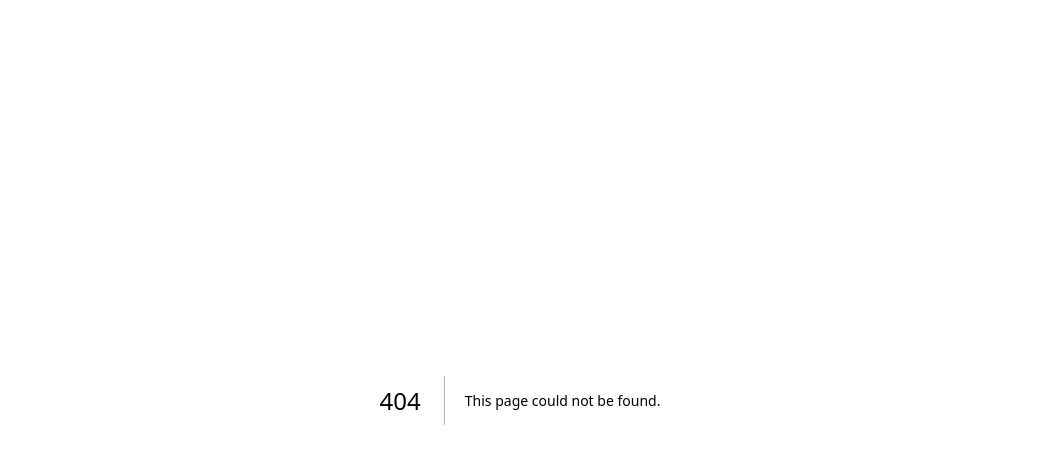
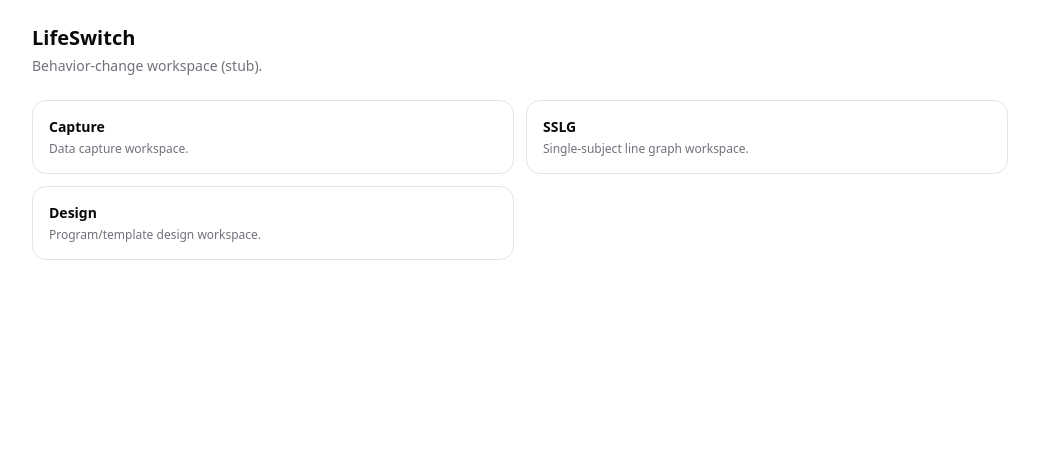
Before and after one commit to keashaborn/verbalsage-chat_v2, a Next.js app: page /lifeswitch in a window 1280 px wide. Before the commit this address had no page. Shown: the top 464 px of the page, without its empty margins (120-1159 px from the left). Built offline with nearby package versions, Linux system fonts and the light colour scheme.

Commit message:
auto: snapshot 2026-01-17T14:53:57Z

```diff
--- /dev/null
+++ b/app/lifeswitch/page.tsx
@@ -0,0 +1,29 @@
+export default function LifeSwitchPage() {
+  return (
+    <div className="min-h-screen bg-background text-foreground">
+      <div className="mx-auto w-full max-w-5xl p-6">
+        <div className="text-xl font-semibold">LifeSwitch</div>
+        <div className="mt-1 text-sm text-muted-foreground">
+          Behavior-change workspace (stub).
+        </div>
+
+        <div className="mt-6 grid gap-3 md:grid-cols-2">
+          <a className="rounded-xl border p-4 hover:bg-muted/40" href="/collect">
+            <div className="text-sm font-semibold">Capture</div>
+            <div className="mt-1 text-xs text-muted-foreground">Data capture workspace.</div>
+          </a>
+
+          <a className="rounded-xl border p-4 hover:bg-muted/40" href="/developer/sslg">
+            <div className="text-sm font-semibold">SSLG</div>
+            <div className="mt-1 text-xs text-muted-foreground">Single-subject line graph workspace.</div>
+          </a>
+
+          <a className="rounded-xl border p-4 hover:bg-muted/40" href="/developer/forms">
+            <div className="text-sm font-semibold">Design</div>
+            <div className="mt-1 text-xs text-muted-foreground">Program/template design workspace.</div>
+          </a>
+        </div>
+      </div>
+    </div>
+  );
+}
--- a/components/assistant-ui/threadlist-sidebar.tsx
+++ b/components/assistant-ui/threadlist-sidebar.tsx
@@ -71,6 +71,20 @@ export function ThreadListSidebar(props: React.ComponentProps<typeof Sidebar>) {
               }
             />
           </SidebarMenuItem>
+
+          <SidebarMenuItem>
+            <SidebarMenuButton size="lg" asChild>
+              <a href="/lifeswitch">
+                <div className="flex aspect-square size-8 items-center justify-center rounded-full bg-muted text-foreground">
+                  <span className="text-xs font-semibold">LS</span>
+                </div>
+                <div className="flex flex-col gap-0.5 leading-none">
+                  <span className="font-semibold">LifeSwitch</span>
+                  <span className="text-xs text-muted-foreground">Studio</span>
+                </div>
+              </a>
+            </SidebarMenuButton>
+          </SidebarMenuItem>
         </SidebarMenu>
       </SidebarFooter>
     </Sidebar>
--- /dev/null
+++ b/components/lifeswitch/LifeSwitchDrawer.tsx
@@ -0,0 +1,90 @@
+"use client";
+
+import * as React from "react";
+import * as Dialog from "@radix-ui/react-dialog";
+
+type LifeSwitchDrawerProps = {
+  trigger: React.ReactNode;
+};
+
+function navTo(href: string) {
+  // Keep it simple; this is a dev-only UX primitive for now.
+  window.location.assign(href);
+}
+
+export function LifeSwitchDrawer({ trigger }: LifeSwitchDrawerProps) {
+  const [open, setOpen] = React.useState(false);
+
+  return (
+    <Dialog.Root open={open} onOpenChange={setOpen}>
+      <Dialog.Trigger asChild>{trigger}</Dialog.Trigger>
+
+      <Dialog.Portal>
+        <Dialog.Overlay className="fixed inset-0 z-[9998] bg-black/40" />
+        <Dialog.Content className="fixed left-0 top-0 z-[9999] h-svh w-[360px] max-w-[92vw] border-r bg-background shadow-xl">
+          <Dialog.Title className="sr-only">LifeSwitch</Dialog.Title>
+          <Dialog.Description className="sr-only">Behavior-change workspace.</Dialog.Description>
+
+          <div className="flex h-svh flex-col">
+            {/* Header */}
+            <div className="sticky top-0 z-10 border-b bg-background p-3">
+              <div className="flex items-center justify-between">
+                <div className="text-sm font-semibold">LifeSwitch</div>
+                <Dialog.Close asChild>
+                  <button
+                    className="rounded-lg bg-muted px-2 py-1 text-sm font-semibold hover:bg-muted/60"
+                    aria-label="Close"
+                  >
+                    ×
+                  </button>
+                </Dialog.Close>
+              </div>
+              <div className="mt-1 text-xs text-muted-foreground">Studio (workspace)</div>
+            </div>
+
+            {/* Body */}
+            <div className="flex-1 space-y-3 p-3">
+              <button
+                className="w-full rounded-xl border p-3 text-left hover:bg-muted/30"
+                onClick={() => {
+                  setOpen(false);
+                  navTo("/collect");
+                }}
+              >
+                <div className="text-sm font-semibold">Capture</div>
+                <div className="text-xs text-muted-foreground">Data capture workspace.</div>
+              </button>
+
+              <button
+                className="w-full rounded-xl border p-3 text-left hover:bg-muted/30"
+                onClick={() => {
+                  setOpen(false);
+                  navTo("/developer/forms");
+                }}
+              >
+                <div className="text-sm font-semibold">Design</div>
+                <div className="text-xs text-muted-foreground">Program/template design workspace.</div>
+              </button>
+
+              <button
+                className="w-full rounded-xl border p-3 text-left hover:bg-muted/30"
+                onClick={() => {
+                  setOpen(false);
+                  navTo("/developer/sslg");
+                }}
+              >
+                <div className="text-sm font-semibold">SSLG</div>
+                <div className="text-xs text-muted-foreground">Single-subject line graph workspace.</div>
+              </button>
+            </div>
+
+            {/* Footer */}
+            <div className="border-t p-3 text-xs text-muted-foreground">
+              v0. Links are temporary; we’ll move routes out of /developer once the Studio nav is stable.
+            </div>
+          </div>
+        </Dialog.Content>
+      </Dialog.Portal>
+    </Dialog.Root>
+  );
+}
```
Lines whose indentation alone changed are shown as unchanged.
